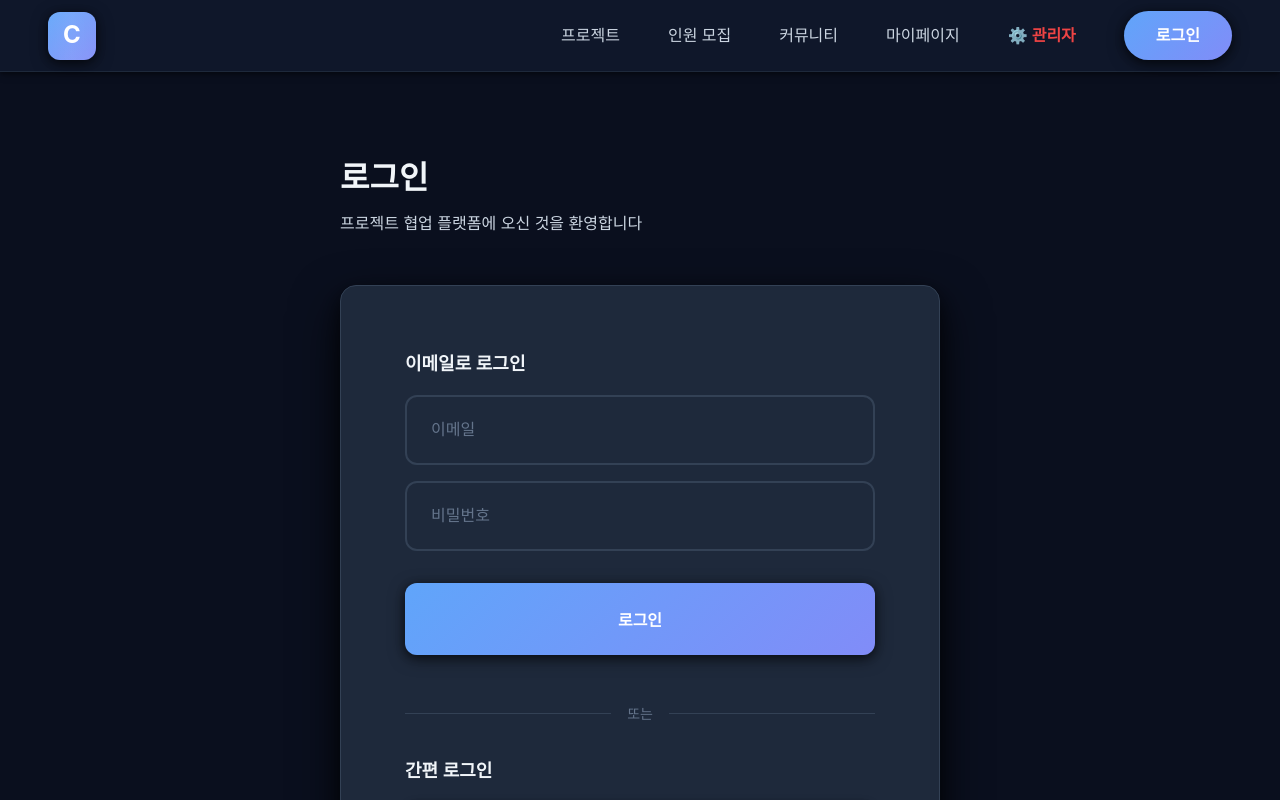
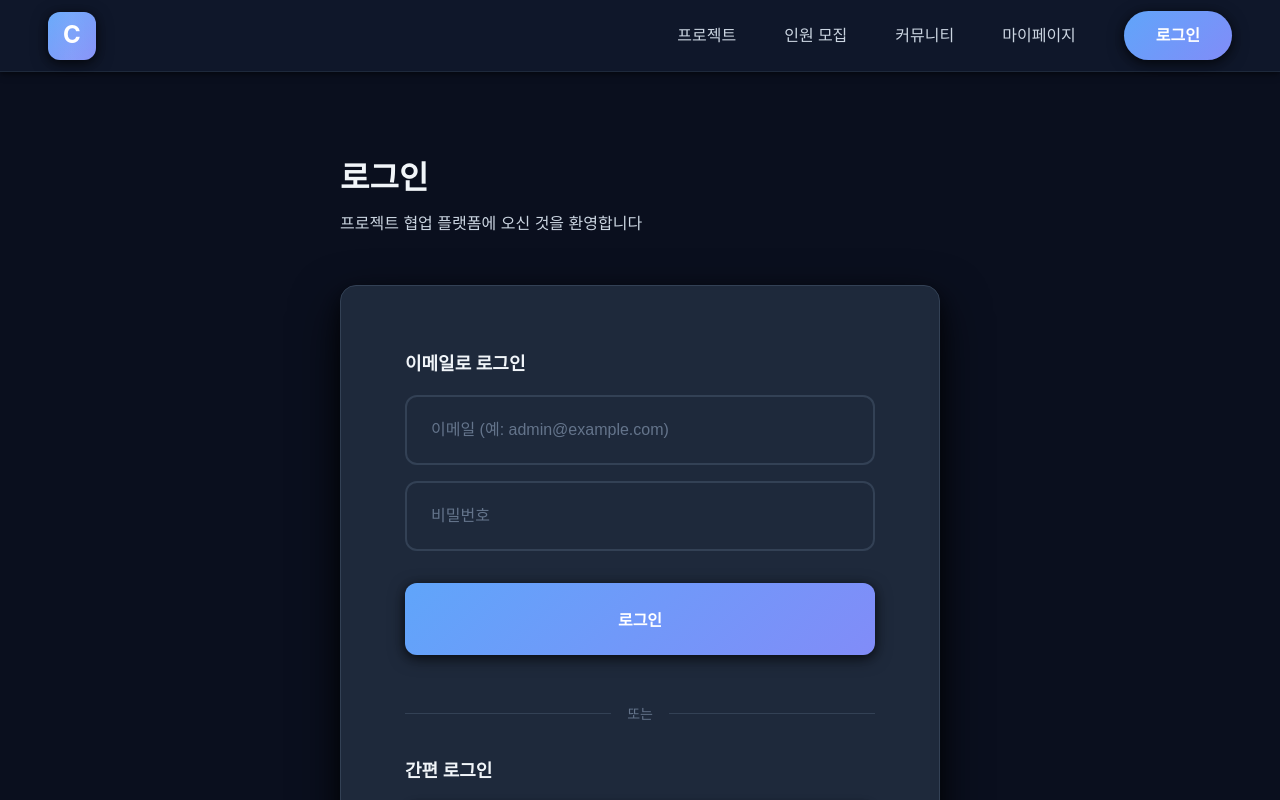
Before and after one commit to P-U-P-Project-Union-Platform/PUP---FrontEnd, a React (Vite) app: page /login in a window 1280 px wide. Shown: the top 800 px of the page. Built offline with nearby package versions, Linux system fonts and the light colour scheme.

Commit message:
refactor: email 기반 로그인 시스템으로 전환 및 자동 로그인 제거

```diff
--- a/src/contexts/AppContext.tsx
+++ b/src/contexts/AppContext.tsx
@@ -27,15 +27,12 @@ interface AppContextType {
   // 인증
   isLoggedIn: boolean;
   isAdmin: boolean;
-  login: (username: string, password: string) => boolean;
+  login: (email: string, password: string) => boolean;
   logout: () => void;
   checkRole: (requiredRole: UserRole) => boolean;
 }
 
 const AppContext = createContext<AppContextType | undefined>(undefined);
-
-// 현재 로그인한 사용자 (기본값: 김개발 - admin)
-const CURRENT_USER = '김개발';
 
 export function AppProvider({ children }: { children: ReactNode }) {
   const [recruits, setRecruits] = useState<RecruitPost[]>(mockRecruits);
@@ -44,17 +41,13 @@ export function AppProvider({ children }: { children: ReactNode }) {
   const [users, setUsers] = useState<Record<string, UserProfile>>(initialMockUsers);
   const [isDarkMode, setIsDarkMode] = useState<boolean>(true);
 
-  // Initialize user from localStorage or default user
+  // Initialize user from localStorage only (no auto-login for production-ready setup)
   useEffect(() => {
     const savedUser = authService.getCurrentUser();
     if (savedUser) {
       setUserProfile(savedUser);
-    } else {
-      // Auto-login as default user for development
-      const defaultUser = initialMockUsers[CURRENT_USER];
-      setUserProfile(defaultUser);
-      authService.saveCurrentUser(defaultUser);
     }
+    // 백엔드 연동 시 자동 로그인 제거
   }, []);
 
   const addRecruit = (recruit: Omit<RecruitPost, 'id'>) => {
@@ -89,8 +82,8 @@ export function AppProvider({ children }: { children: ReactNode }) {
     setIsDarkMode(prev => !prev);
   };
 
-  const login = (username: string, password: string): boolean => {
-    const user = authService.login({ username, password });
+  const login = (email: string, password: string): boolean => {
+    const user = authService.login({ email, password });
     if (user) {
       setUserProfile(user);
       authService.saveCurrentUser(user);
--- a/src/mocks/users.ts
+++ b/src/mocks/users.ts
@@ -1,7 +1,8 @@
 import type { UserProfile } from '../types';
 
+// Email을 key로 사용하는 mockUsers (백엔드 연동 시 email 기반 인증을 위함)
 export const mockUsers: Record<string, UserProfile> = {
-  '김철수': {
+  'kimcs@example.com': {
     username: '김철수',
     name: '김철수',
     initial: '김',
@@ -21,7 +22,7 @@ export const mockUsers: Record<string, UserProfile> = {
     joinedAt: '2023-01-15',
     lastLoginAt: '2026-02-03T14:23:00Z'
   },
-  '이영희': {
+  'leeyh@example.com': {
     username: '이영희',
     name: '이영희',
     initial: '이',
@@ -39,7 +40,7 @@ export const mockUsers: Record<string, UserProfile> = {
     joinedAt: '2023-03-20',
     lastLoginAt: '2026-02-02T09:15:00Z'
   },
-  '김개발': {
+  'admin@example.com': {
     username: '김개발',
     name: '김개발',
     initial: '김',
@@ -58,7 +59,7 @@ export const mockUsers: Record<string, UserProfile> = {
     joinedAt: '2022-11-05',
     lastLoginAt: '2026-02-04T10:00:00Z'
   },
-  '이초보': {
+  'leechobo@example.com': {
     username: '이초보',
     name: '이초보',
     initial: '이',
@@ -76,7 +77,7 @@ export const mockUsers: Record<string, UserProfile> = {
     joinedAt: '2023-10-10',
     lastLoginAt: '2026-02-01T16:45:00Z'
   },
-  '박프론트': {
+  'parkfront@example.com': {
     username: '박프론트',
     name: '박프론트',
     initial: '박',
@@ -95,7 +96,7 @@ export const mockUsers: Record<string, UserProfile> = {
     joinedAt: '2023-02-14',
     lastLoginAt: '2026-02-04T08:30:00Z'
   },
-  '이코더': {
+  'leecoder@example.com': {
     username: '이코더',
     name: '이코더',
     initial: '이',
@@ -115,8 +116,14 @@ export const mockUsers: Record<string, UserProfile> = {
   }
 };
 
+// Email로 사용자 찾기
+export const getUserByEmail = (email: string): UserProfile | null => {
+  return mockUsers[email] || null;
+};
+
+// Username으로 사용자 찾기 (하위 호환성)
 export const getUserProfile = (username: string): UserProfile | null => {
-  return mockUsers[username] || null;
+  return Object.values(mockUsers).find(user => user.username === username) || null;
 };
 
 export const getAllUsers = (): UserProfile[] => {
--- a/src/pages/Login.tsx
+++ b/src/pages/Login.tsx
@@ -1,4 +1,6 @@
 import { useState } from 'react';
+import { useNavigate } from 'react-router-dom';
+import { useApp } from '../contexts/AppContext';
 import {
   Container,
   FormWrapper,
@@ -21,13 +23,22 @@ import {
 } from '../styles/pages/authStyles';
 
 export default function Login() {
+  const navigate = useNavigate();
+  const { login } = useApp();
   const [email, setEmail] = useState("");
   const [password, setPassword] = useState("");
+  const [error, setError] = useState("");
 
   const handleSubmit = (e: React.FormEvent) => {
     e.preventDefault();
-    console.log("로그인 데이터:", { email, password });
-    alert("로그인되었습니다!");
+    setError("");
+
+    const success = login(email, password);
+    if (success) {
+      navigate('/');
+    } else {
+      setError("이메일 또는 비밀번호가 올바르지 않습니다.");
+    }
   };
 
   const handleGithubLogin = () => {
@@ -48,7 +59,7 @@ export default function Login() {
             <Form onSubmit={handleSubmit}>
               <Input
                 type="email"
-                placeholder="이메일"
+                placeholder="이메일 (예: admin@example.com)"
                 value={email}
                 onChange={(e) => setEmail(e.target.value)}
                 required
@@ -61,6 +72,11 @@ export default function Login() {
                 autoComplete="current-password"
                 required
               />
+              {error && (
+                <div style={{ color: 'var(--color-error)', fontSize: '0.875rem', marginTop: '0.5rem' }}>
+                  {error}
+                </div>
+              )}
               <SubmitButton type="submit">로그인</SubmitButton>
             </Form>
           </Section>
--- a/src/services/authService.ts
+++ b/src/services/authService.ts
@@ -1,33 +1,36 @@
 import type { UserProfile, UserRole } from '../types';
-import { mockUsers } from '../mocks/users';
+import { getUserByEmail } from '../mocks/users';
 
 interface LoginCredentials {
-  username: string;
+  email: string;
   password: string;
 }
 
-// Mock password storage (in real app, this would be backend)
+// Mock password storage (email 기반, 백엔드 연동 시 삭제 예정)
 const mockPasswords: Record<string, string> = {
-  '김개발': 'admin123',
-  '김철수': 'user123',
-  '이영희': 'user123',
-  '이초보': 'user123',
-  '박프론트': 'user123',
-  '이코더': 'user123'
+  // 관리자 계정
+  'admin@example.com': 'admin123',
+
+  // 일반 사용자 계정
+  'kimcs@example.com': 'user123',
+  'leeyh@example.com': 'user123',
+  'leechobo@example.com': 'user123',
+  'parkfront@example.com': 'user123',
+  'leecoder@example.com': 'user123'
 };
 
 export const authService = {
   login: (credentials: LoginCredentials): UserProfile | null => {
-    const { username, password } = credentials;
+    const { email, password } = credentials;
 
     // Check if user exists
-    const user = mockUsers[username];
+    const user = getUserByEmail(email);
     if (!user) {
       return null;
     }
 
     // Check password
-    if (mockPasswords[username] !== password) {
+    if (mockPasswords[email] !== password) {
       return null;
     }
 
@@ -58,8 +61,17 @@ export const authService = {
   },
 
   getCurrentUser: (): UserProfile | null => {
-    const stored = localStorage.getItem('currentUser');
-    return stored ? JSON.parse(stored) : null;
+    try {
+      const stored = localStorage.getItem('currentUser');
+      if (!stored || stored === 'undefined' || stored === 'null') {
+        return null;
+      }
+      return JSON.parse(stored);
+    } catch (error) {
+      console.error('Failed to parse user from localStorage:', error);
+      localStorage.removeItem('currentUser');
+      return null;
+    }
   },
 
   saveCurrentUser: (user: UserProfile): void => {
```
